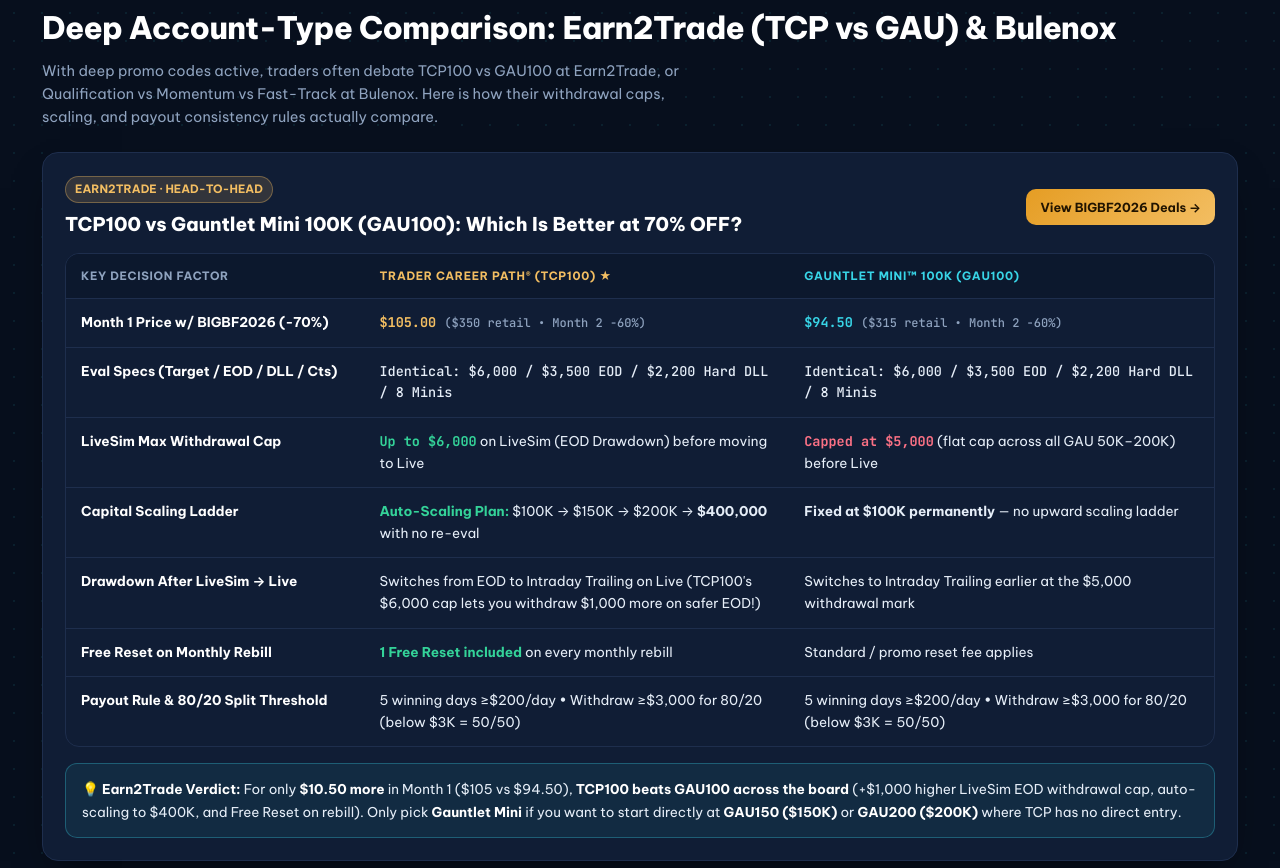
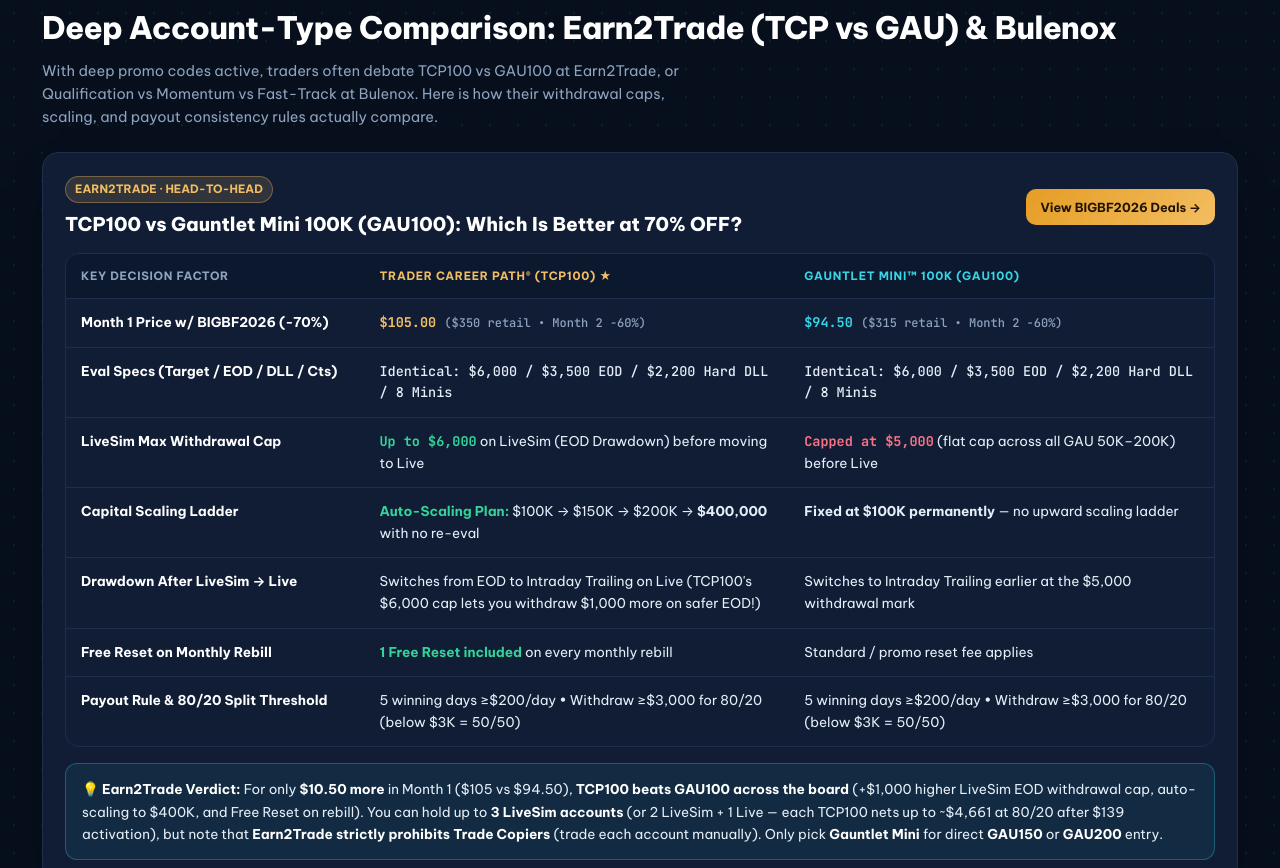
Before and after one commit to kenvinzone-stockai/prop-kenvinzone, a plain HTML site: page guide.html in a window 1280 px wide. Shown: the part 2213-3081 px from the top of the page. Drawn offline with nearby package versions, Linux system fonts and the light colour scheme.

Commit message:
fix(earn2trade): clarify max 3 funded accounts (3 LiveSim or 2+1 Live) and strict Trade Copier ban (VI/EN)

```diff
--- a/data.js
+++ b/data.js
@@ -275,8 +275,8 @@ window.KZ_PROP_DATA = {
       closeTimeVN_Summer: "03:50 sáng (giờ VN, mùa Hè CDT)",
       closeTimeVN_Winter: "04:50 sáng (giờ VN, mùa Đông CST)",
       newsTrading: "Cho phép giao dịch tin tức ở cả vòng thi và tài khoản cấp vốn",
-      copyTrading: "Hỗ trợ trên các nền tảng tương thích (Rithmic/Tradovate) cho tài khoản cá nhân",
-      maxAccounts: "Theo quy định tài khoản LiveSim / Live (tập trung lộ trình tăng vốn TCP lên $400K)",
+      copyTrading: "CẤM dùng phần mềm Copy Trade (Trade Copier) giữa các tài khoản (cả vòng thi lẫn LiveSim) và cấm Hedge chéo",
+      maxAccounts: "Tối đa 5 TK thi song song • Tối đa 3 TK Funded (3 LiveSim hoặc 2 LiveSim + 1 Live) • TCP scale $400K",
       resetFee: "Miễn phí 1 lần Reset mỗi chu kỳ gia hạn tháng (Rebill) • Reset giữa tháng tính phí tiêu chuẩn",
       profitSplit: "Bậc thang 50/50 (dưới ngưỡng) → 80/20 (đạt/vượt ngưỡng) • Bậc $400K cố định 60/40",
       consistencyRule: "30% ở vòng thi (1 ngày không vượt quá 30% tổng target) • GỠ BỎ hoàn toàn khi lên Funded",
@@ -290,7 +290,7 @@ window.KZ_PROP_DATA = {
         minDays: "Không yêu cầu tối thiểu (nhưng 30% rule → cần ≥4 ngày)",
         closeTime: "3:50 PM CT",
         news: "Cho phép",
-        maxFunded: "Lộ trình scale lên $400K"
+        maxFunded: "3 LiveSim (hoặc 2 LiveSim + 1 Live) • Scale $400K"
       },
       traps: [
         {
--- a/guide.html
+++ b/guide.html
@@ -302,7 +302,7 @@
           </div>
 
           <div class="verdict-box" data-i18n-html="gd.e2tVerdict">
-            <strong>💡 Chốt nhanh Earn2Trade:</strong> Khi chênh lệch tháng đầu chỉ <strong>$10.50</strong> ($105 vs $94.50), <strong>TCP100 lợi hơn GAU100 toàn diện</strong> (thêm $1,000 trần rút trên LiveSim EOD, có lộ trình scale lên $400K và có Free Reset khi Rebill). Bạn chỉ nên chọn <strong>Gauntlet Mini</strong> khi muốn thi thẳng các gói size lớn mà TCP không có khởi điểm như <strong>GAU150 ($150K)</strong> hoặc <strong>GAU200 ($200K)</strong>.
+            <strong>💡 Chốt nhanh Earn2Trade:</strong> Khi chênh lệch tháng đầu chỉ <strong>$10.50</strong> ($105 vs $94.50), <strong>TCP100 lợi hơn GAU100 toàn diện</strong> (thêm $1,000 trần rút trên LiveSim EOD, có lộ trình scale lên $400K và có Free Reset khi Rebill). Bạn được chạy tối đa <strong>3 LiveSim</strong> (hoặc 2 LiveSim + 1 Live) — mỗi TK TCP100 rút tối đa $6,000 gross (~$4,661 net ở mức 80/20 sau trừ $139) — nhưng <strong>lưu ý Earn2Trade CẤM dùng Trade Copier</strong>, phải trade tay độc lập từng tài khoản. Chỉ chọn <strong>Gauntlet Mini</strong> khi muốn thi thẳng <strong>GAU150</strong> hoặc <strong>GAU200</strong>.
           </div>
         </div>
 
@@ -542,7 +542,7 @@
 
           <details class="faq-item">
             <summary data-i18n="gd.fq5">5. Có được dùng Bot/EA hay Copy Trade giữa nhiều tài khoản không?</summary>
-            <div class="faq-body" data-i18n="gd.fa5">Copy Trade tài khoản cá nhân của chính bạn được phép ở cả 3 quỹ (TopstepX có sẵn bộ Copy Trader tích hợp cho tối đa 5 XFA; Bulenox & Earn2Trade dùng phần mềm copy trên Rithmic/NinjaTrader). Tuyệt đối cấm Hedge chéo (mua TK này, bán TK kia), giao dịch chênh lệch độ trễ (latency arbitrage) hoặc HFT.</div>
+            <div class="faq-body" data-i18n="gd.fa5">Tùy từng quỹ: Topstep (có sẵn Copy Trader tích hợp cho tối đa 5 XFA) và Bulenox (qua Rithmic/NinjaTrader) cho phép copy giữa các tài khoản cá nhân của chính bạn. Riêng Earn2Trade CẤM dùng phần mềm Trade Copier (Copy Trade) giữa các tài khoản — nếu chạy 2–3 TK Earn2Trade bạn bắt buộc phải trade tay độc lập. Cả 3 quỹ đều cấm tuyệt đối Hedge chéo (mua TK này, bán TK kia), latency arbitrage và HFT.</div>
           </details>
 
           <details class="faq-item">
--- a/lang.js
+++ b/lang.js
@@ -288,7 +288,7 @@
     "gd.eRow6Gau": "Standard / promo reset fee applies",
     "gd.eRow7": "Payout Rule & 80/20 Split Threshold",
     "gd.eRow7Same": "5 winning days ≥$200/day • Withdraw ≥$3,000 for 80/20 (below $3K = 50/50)",
-    "gd.e2tVerdict": "<strong>💡 Earn2Trade Verdict:</strong> For only <strong>$10.50 more</strong> in Month 1 ($105 vs $94.50), <strong>TCP100 beats GAU100 across the board</strong> (+$1,000 higher LiveSim EOD withdrawal cap, auto-scaling to $400K, and Free Reset on rebill). Only pick <strong>Gauntlet Mini</strong> if you want to start directly at <strong>GAU150 ($150K)</strong> or <strong>GAU200 ($200K)</strong> where TCP has no direct entry.",
+    "gd.e2tVerdict": "<strong>💡 Earn2Trade Verdict:</strong> For only <strong>$10.50 more</strong> in Month 1 ($105 vs $94.50), <strong>TCP100 beats GAU100 across the board</strong> (+$1,000 higher LiveSim EOD withdrawal cap, auto-scaling to $400K, and Free Reset on rebill). You can hold up to <strong>3 LiveSim accounts</strong> (or 2 LiveSim + 1 Live — each TCP100 nets up to ~$4,661 at 80/20 after $139 activation), but note that <strong>Earn2Trade strictly prohibits Trade Copiers</strong> (trade each account manually). Only pick <strong>Gauntlet Mini</strong> for direct <strong>GAU150</strong> or <strong>GAU200</strong> entry.",
     "gd.bxVsBadge": "BULENOX · 3 ACCOUNT TRACKS",
     "gd.bxVsTitle": "Qualification vs Momentum vs Fast-Track: Payout & Consistency Breakdown",
     "gd.bxVsBtn": "View 5BAAG Deals (-89%) →",
@@ -378,7 +378,7 @@
     "gd.fq4": "4. How do LiveSim / XFA / Master Accounts differ from Live accounts? Are payouts real money?",
     "gd.fa4": "LiveSim (Earn2Trade), XFA (Topstep), and Master Account (Bulenox) run on simulated execution with live CME data, and YES — you withdraw REAL cash (80%–100% split). After consistent payouts, firms may transition you to a Live brokerage account (lifting payout caps while introducing monthly CME data fees).",
     "gd.fq5": "5. Are trading bots/EAs or multi-account Copy Trading allowed?",
-    "gd.fa5": "Personal copy trading across your own accounts is allowed at all 3 firms (TopstepX includes a built-in copier for up to 5 XFAs; Bulenox & Earn2Trade support Rithmic/NinjaTrader copiers). Cross-account hedging, latency arbitrage, and HFT are strictly banned.",
+    "gd.fa5": "Depends on the firm: Topstep (built-in TopstepX copier for up to 5 XFAs) and Bulenox (via Rithmic/NinjaTrader) allow personal copy trading across your own accounts. However, Earn2Trade STRICTLY PROHIBITS Trade Copiers across accounts — if you run 2–3 Earn2Trade accounts, you must trade each one manually and independently. Cross-account hedging, latency arbitrage, and HFT are banned at all 3 firms.",
     "gd.fq6": "6. Is news trading (CPI, NFP, FOMC) allowed?",
     "gd.fa6": "Unlike many Forex CFD prop firms that ban trading around news, Bulenox, Earn2Trade, and Topstep all ALLOW news trading. However, extreme slippage during news can instantly trigger Hard DLL or Intraday Trailing Drawdown, so size down or step aside if you're new.",
     "gd.fq7": "7. What happens if I forget to close a trade past the daily cutoff (3:10 / 3:50 / 3:59 PM CT)?",
@@ -808,8 +808,8 @@
     e2.badgeText = "MAJOR NOV 2, 2026 RULE UPDATE";
     e2.closeTimeVN_Summer = "03:50 AM ICT (Summer) / 04:50 AM (Winter)";
     e2.newsTrading = "Allowed in both Evaluation and Funded stages";
-    e2.copyTrading = "Supported on compatible personal Rithmic / Tradovate setups";
-    e2.maxAccounts = "Up to 5 concurrent accounts • TCP career path scales to $400K";
+    e2.copyTrading = "STRICTLY PROHIBITED — Trade Copiers across accounts are banned (both eval & LiveSim), as is cross-account hedging";
+    e2.maxAccounts = "Up to 5 concurrent Evals • Max 3 Funded (3 LiveSim or 2 LiveSim + 1 Live) • TCP scales to $400K";
     e2.resetFee = "1 Free Reset automatically on every monthly rebill • Mid-month reset $100–$130 (Black Week promo $65–$85)";
     e2.profitSplit = "Tiered 50/50 (below threshold) → 80/20 (at/above threshold) • $400K tier fixed 60/40";
     e2.affiliateInfo = "Official Partner/Affiliate program with tracking links & seasonal Black Week codes.";
@@ -822,7 +822,7 @@
       minDays: "No minimum days (30% rule → ≥4 days)",
       closeTime: "3:50 PM CT",
       news: "Allowed",
-      maxFunded: "5 Concurrent / Scales to $400K"
+      maxFunded: "3 LiveSim (or 2 LiveSim + 1 Live) • Scales to $400K"
     };
     e2.traps = [
       { title: "Trap #1: Daily Loss Limit (DLL) is a HARD BREACH!", detail: "Unlike Bulenox Option 2 (soft pause), Earn2Trade DLL includes open unrealized losses + commissions. Touching DLL for even 1 second fails the account immediately." },
```
